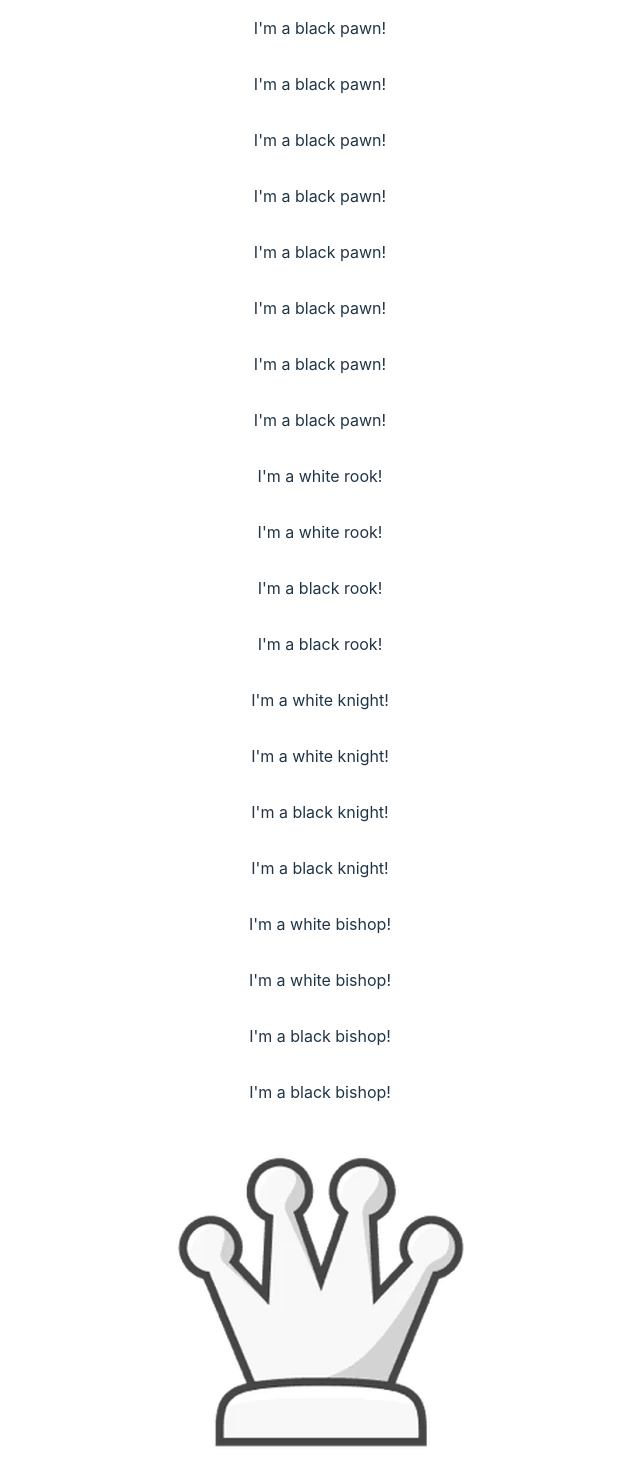
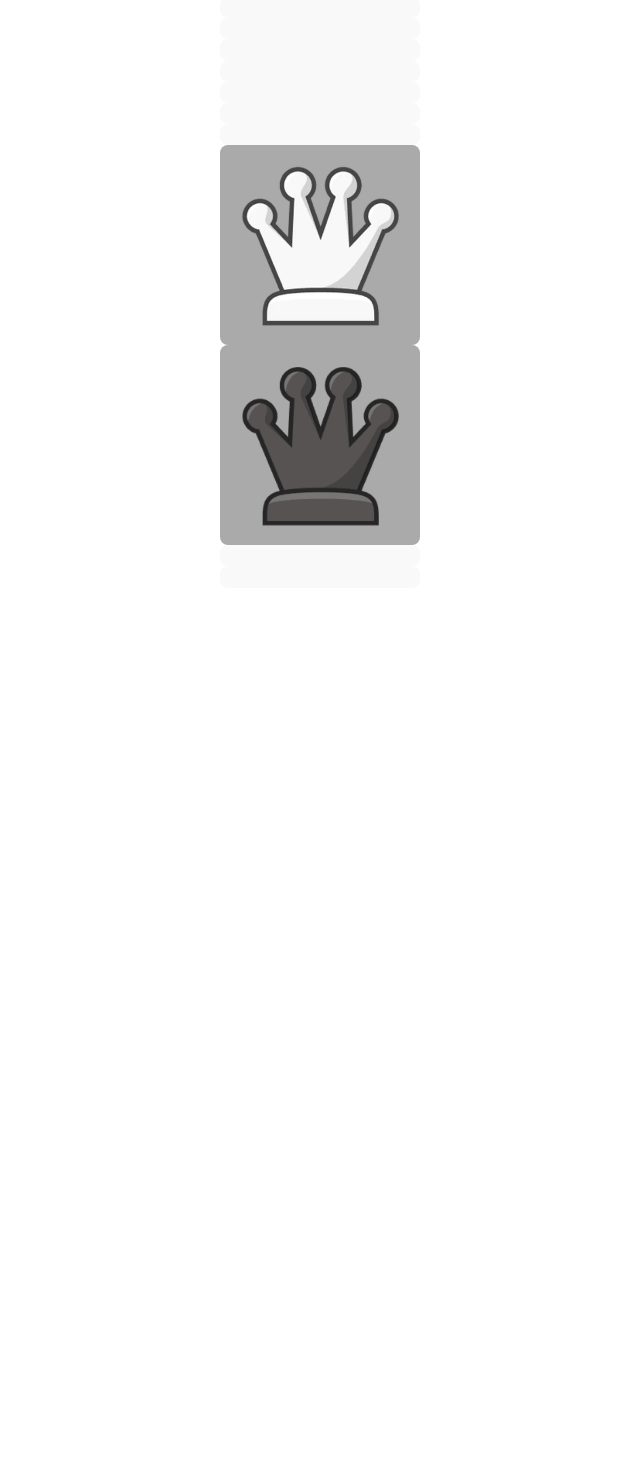
Before and after one commit to marzahlde09/socialchess, a React (Vite) app: page / in a window 1280 px wide. Shown: the part 480-1950 px from the top of the page, without its empty margins (320-960 px from the left). After the commit the page ends 1100 px from the top, so only its background shows below. Built offline with nearby package versions, Linux system fonts and the light colour scheme.

Commit message:
Feature: Change images to buttons with dynamic class names

```diff
--- a/src/components/Board/Board.tsx
+++ b/src/components/Board/Board.tsx
@@ -1,5 +1,5 @@
 import React, { useState } from "react";
-import * as Piece from "../Piece/Piece";
+import Piece from "../Piece/Piece";
 import "./Board.css";
 
 function Board({}) {
@@ -213,15 +213,7 @@ function Board({}) {
   return (
     <div className="board">
       {currentBoard.pieces.map((piece) => {
-        switch (piece.type) {
-          case "queen":
-            return <Piece.Queen color={piece.color} />;
-            break;
-
-          default:
-            return <Piece.GenericPiece type={piece.type} color={piece.color} />;
-            break;
-        }
+        return <Piece type={piece.type} color={piece.color} />;
       })}
     </div>
   );
--- /dev/null
+++ b/src/components/Piece/Piece.css
@@ -0,0 +1,27 @@
+.black-queen-active {
+  height: 200px;
+  width: 200px;
+  background: url("../../images/black-queen.webp"), #00ff00;
+  background-size: cover;
+}
+
+.black-queen-inactive {
+  height: 200px;
+  width: 200px;
+  background: url("../../images/black-queen.webp"), #aaaaaa;
+  background-size: cover;
+}
+
+.white-queen-active {
+  height: 200px;
+  width: 200px;
+  background: url("../../images/white-queen.webp"), #00ff00;
+  background-size: cover;
+}
+
+.white-queen-inactive {
+  height: 200px;
+  width: 200px;
+  background: url("../../images/white-queen.webp"), #aaaaaa;
+  background-size: cover;
+}
--- a/src/components/Piece/Piece.tsx
+++ b/src/components/Piece/Piece.tsx
@@ -1,30 +1,32 @@
-import React from "react";
-import blackQueen from "../../images/black-queen.webp";
-import whiteQueen from "../../images/white-queen.webp";
+import React, { useEffect, useState } from "react";
+import "./Piece.css";
 
 type Props = {
-  type?: string;
+  type: string;
   color: string;
 };
 
-export function GenericPiece(props: Props) {
+function Piece(props: Props) {
+  const [isActive, setIsActive] = useState(false);
+  const [className, setClassName] = useState(
+    `${props.color}-${props.type}-${isActive ? "active" : "inactive"}`
+  );
+
+  const selectPiece = () => {
+    setIsActive(!isActive);
+  };
+
+  useEffect(() => {
+    setClassName(
+      `${props.color}-${props.type}-${isActive ? "active" : "inactive"}`
+    );
+  }, [isActive]);
+
   return (
     <>
-      <p>
-        I'm a {props.color} {props.type}!
-      </p>
+      <button className={className} onClick={selectPiece}></button>
     </>
   );
 }
 
-export function Queen(props: Props) {
-  return (
-    <>
-      {props.color === "white" ? (
-        <img src={whiteQueen} />
-      ) : (
-        <img src={blackQueen} />
-      )}
-    </>
-  );
-}
+export default Piece;
```
